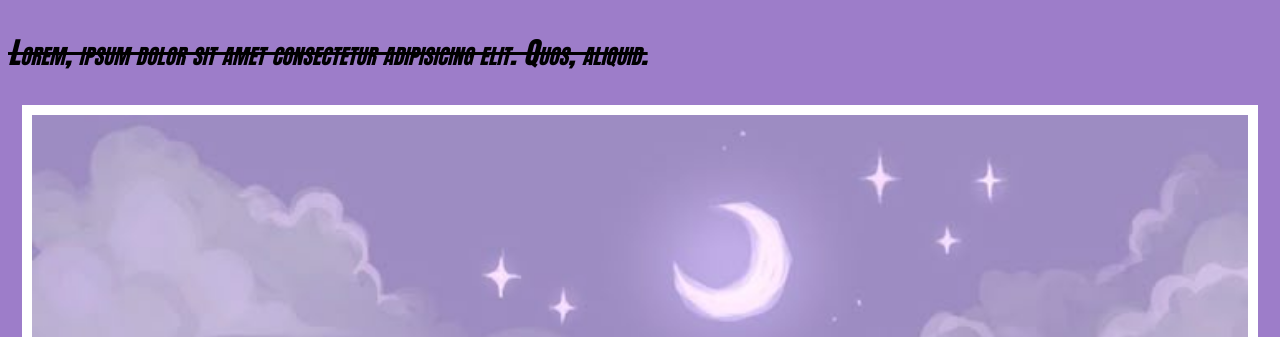
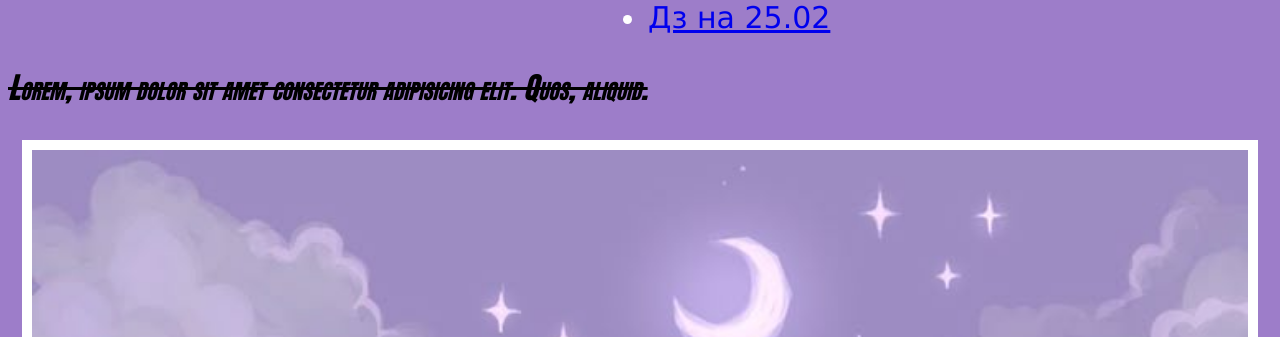
Before and after one commit to rennskk/dz1802, a plain HTML site: page index.html in a window 1280 px wide. Shown: the part 763-1100 px from the top of the page. Drawn offline with Linux system fonts and the light colour scheme.

Commit message:
Update index.html

```diff
--- a/index.html
+++ b/index.html
@@ -17,6 +17,7 @@
         <li><a href="oformlenie.html">Домашнее задание на 5.02</a></li>
         <li><a href="spiski.html">Оформление списков</a></li>
         <li><a href="dz-na-11-02.html">Дз на 11.02</a></li>
+        <li><a href="hyperlinks.html">Дз на 25.02</a></li>
     </ul>
     <p>Lorem, ipsum dolor sit amet consectetur adipisicing elit. Quos, aliquid.</p>
     <center>
```
